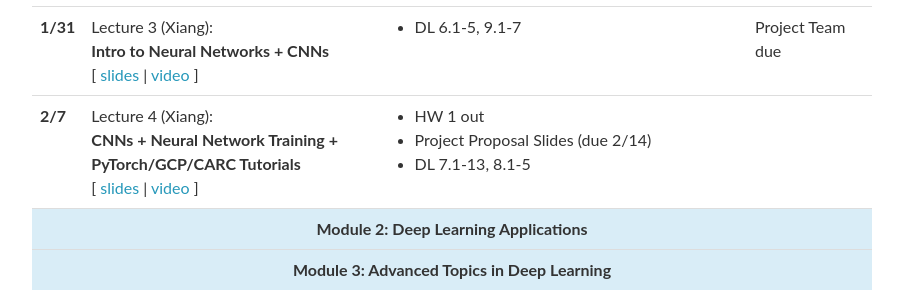
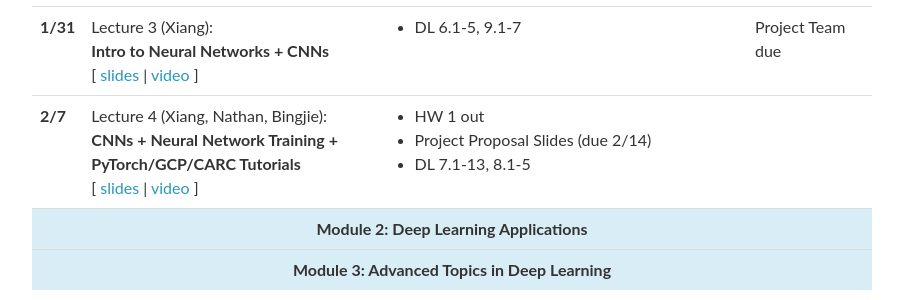
Before and after one commit to ndennler/csci566-spring2022.github.io, a Jekyll site: the page built from _pages/lectures.md, in a window 1280 px wide and 1077 px high. Shown: the part 467-767 px from the top of the window, without its empty margins (188-1091 px from the left). Built offline with Jekyll 4.4.1, drawn with Linux system fonts in a browser that asks for light colours; nearby versions of some CDN libraries; comment, search, counter and statistics services are not loaded.

Commit message:
Update 2/7 lecturers

```diff
--- a/_data/lectures.yml
+++ b/_data/lectures.yml
@@ -35,7 +35,7 @@
   logistics: Project Team due
 
 - date: 2/7
-  lecturer: Xiang
+  lecturer: Xiang, Nathan, Bingjie
   title: >
     <strong> CNNs + Neural Network Training + PyTorch/GCP/CARC Tutorials</strong>
   slides: "https://drive.google.com/file/d/1uacLC9VRKnGxiiplsFqPHhg83zDQzZ54/view?usp=sharing"
```
